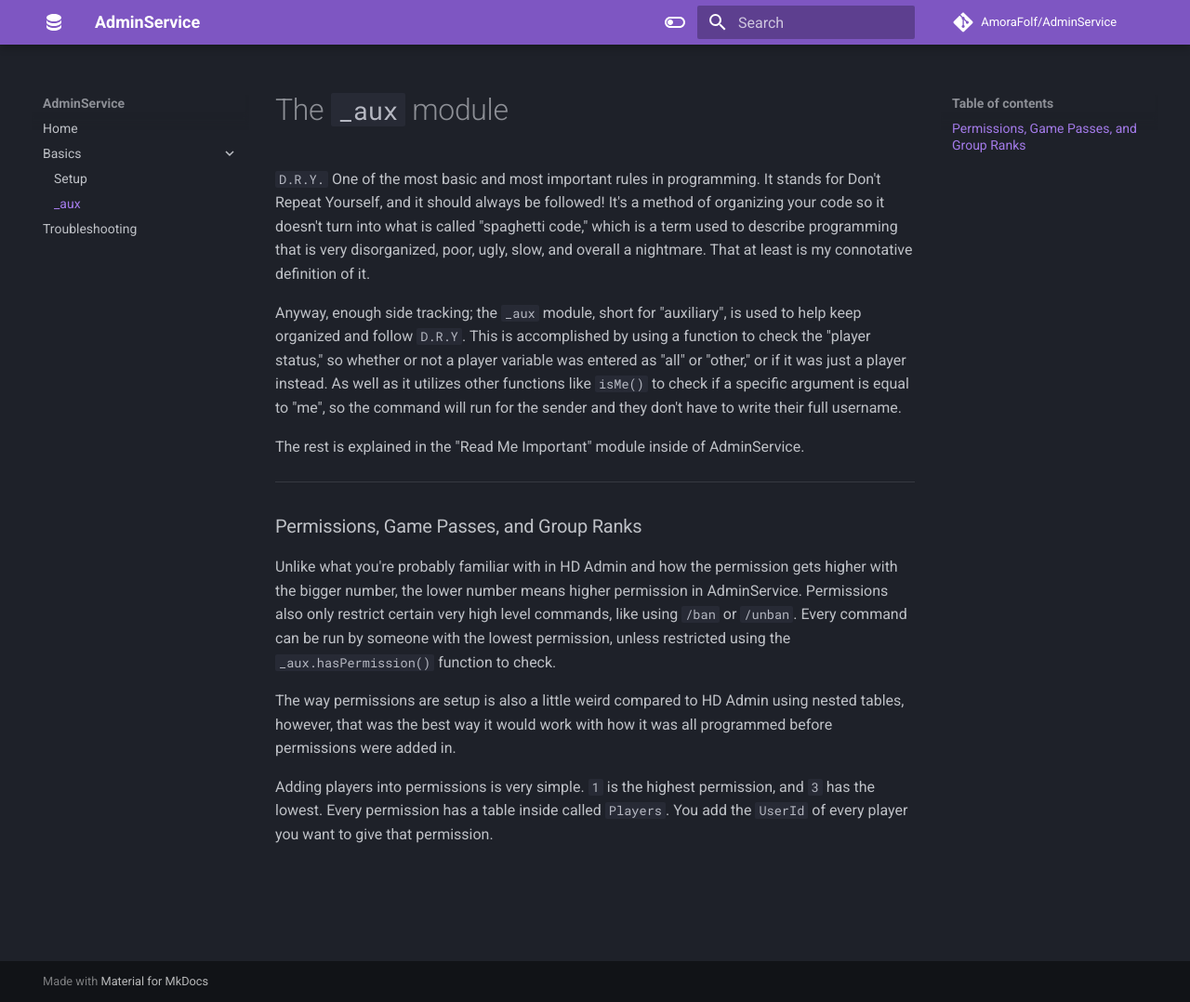
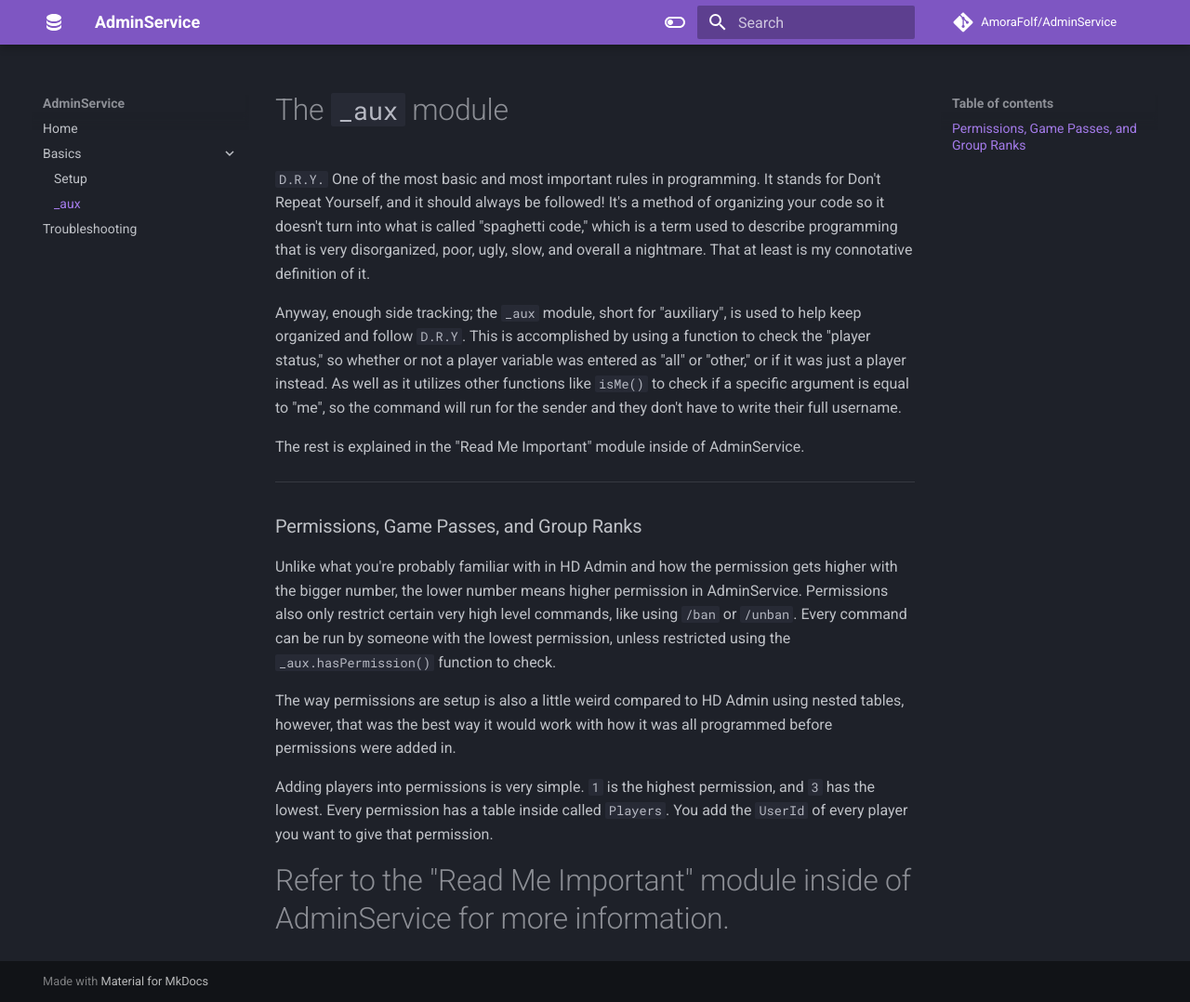
Before and after one commit to AmoraFolf/AdminService, an MkDocs documentation site: the page built from docs/basics/_aux_module.md, in a window 1280 px wide and 1078 px high. Shown: the whole window at 93% size. Built offline with MkDocs 1.6.1 and Material for MkDocs 9.7.7, drawn with Linux system fonts in a browser that asks for light colours; comment, search, counter and statistics services are not loaded.

Commit message:
Formatting changes and more added

```diff
--- a/docs/basics/_aux_module.md
+++ b/docs/basics/_aux_module.md
@@ -16,3 +16,5 @@ Permissions also only restrict certain very high level commands, like using `/ba
 The way permissions are setup is also a little weird compared to HD Admin using nested tables, however, that was the best way it would work with how it was all programmed before permissions were added in.
 
 Adding players into permissions is very simple. `1` is the highest permission, and `3` has the lowest. Every permission has a table inside called `Players`. You add the `UserId` of every player you want to give that permission.
+
+# Refer to the "Read Me Important" module inside of AdminService for more information.
```
Also changed, not shown: docs/basics/setup.md (+2 -0 lines).
